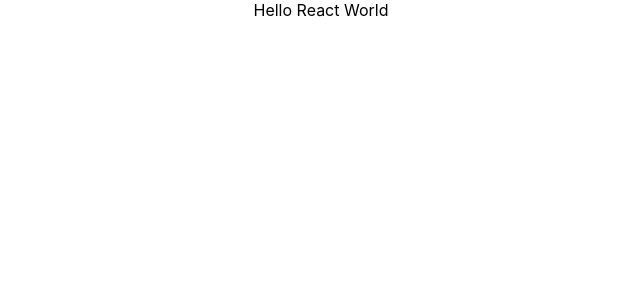
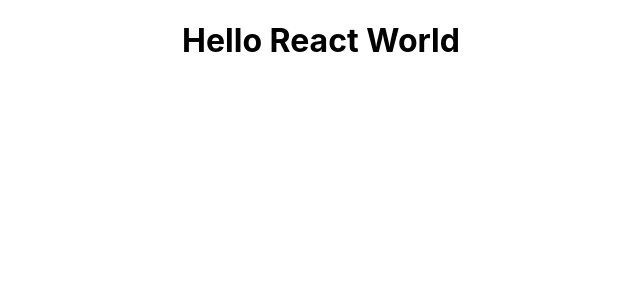
Before and after one commit to Jaswal1p/brand-new-react2023, a React (Create React App) app: page / in a window 1280 px wide. Shown: the top 300 px of the page, without its empty margins (319-959 px from the left). Built offline with nearby package versions, Linux system fonts and the light colour scheme.

Commit message:
used arrow function & demo of default import/export working even with name chng of funt in App.js

```diff
--- a/src/App.js
+++ b/src/App.js
@@ -1,7 +1,7 @@
 // import logo from './logo.svg';
 
 import './App.css';
-import Greet from './components/Greet';
+import MyComponent from './components/Greet';
 
 // function App() {
 //   return (
@@ -24,10 +24,12 @@
 //   );
 // }
 
+
+
 function App() {
   return (
     <div className="App">
-      <Greet />
+      <MyComponent />
     </div>
   );
 }
--- a/src/components/Greet.js
+++ b/src/components/Greet.js
@@ -1,7 +1,7 @@
 
-function Greet() {
+const Greet = () => {
 
-    return <hi>Hello React World</hi>;
+    return <h1>Hello React World</h1>;
 
 }
 
```
